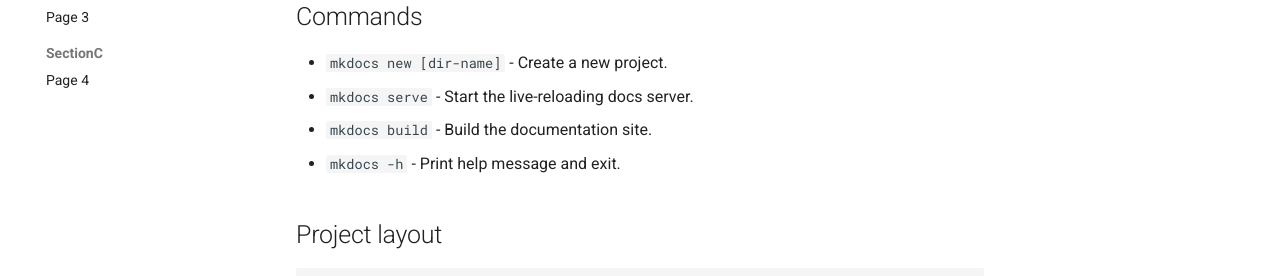
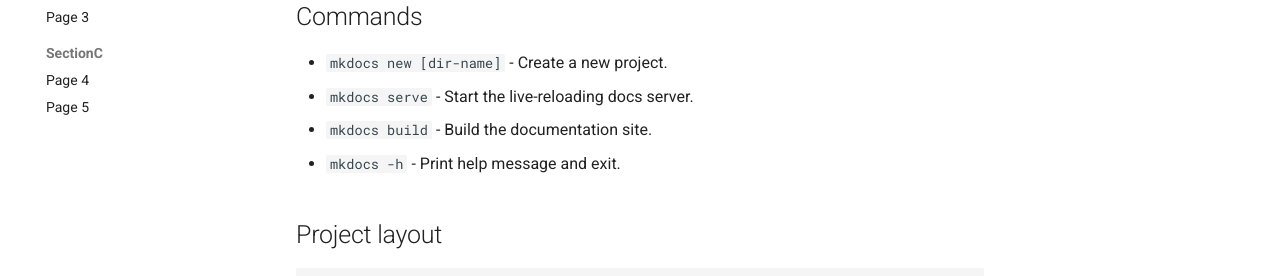
Before and after one commit to iacabezasbaculima/mkdocs-sandbox, an MkDocs documentation site: the page built from docs/index.md, in a window 1280 px wide. Shown: the part 294-570 px from the top of the page. Built offline with MkDocs 1.6.1 and Material for MkDocs 9.7.7, drawn with Linux system fonts in a browser that asks for light colours; comment, search, counter and statistics services are not loaded; the version menu is left out.

Commit message:
feat: add new page

```diff
--- /dev/null
+++ b/docs/page5.md
@@ -0,0 +1,3 @@
+# Page 5
+
+This is page 5.
--- a/mkdocs.yml
+++ b/mkdocs.yml
@@ -14,6 +14,7 @@
         - page3.md
       - SectionC:
         - page4.md
+        - page5.md
 
 theme:
   name: material
```
